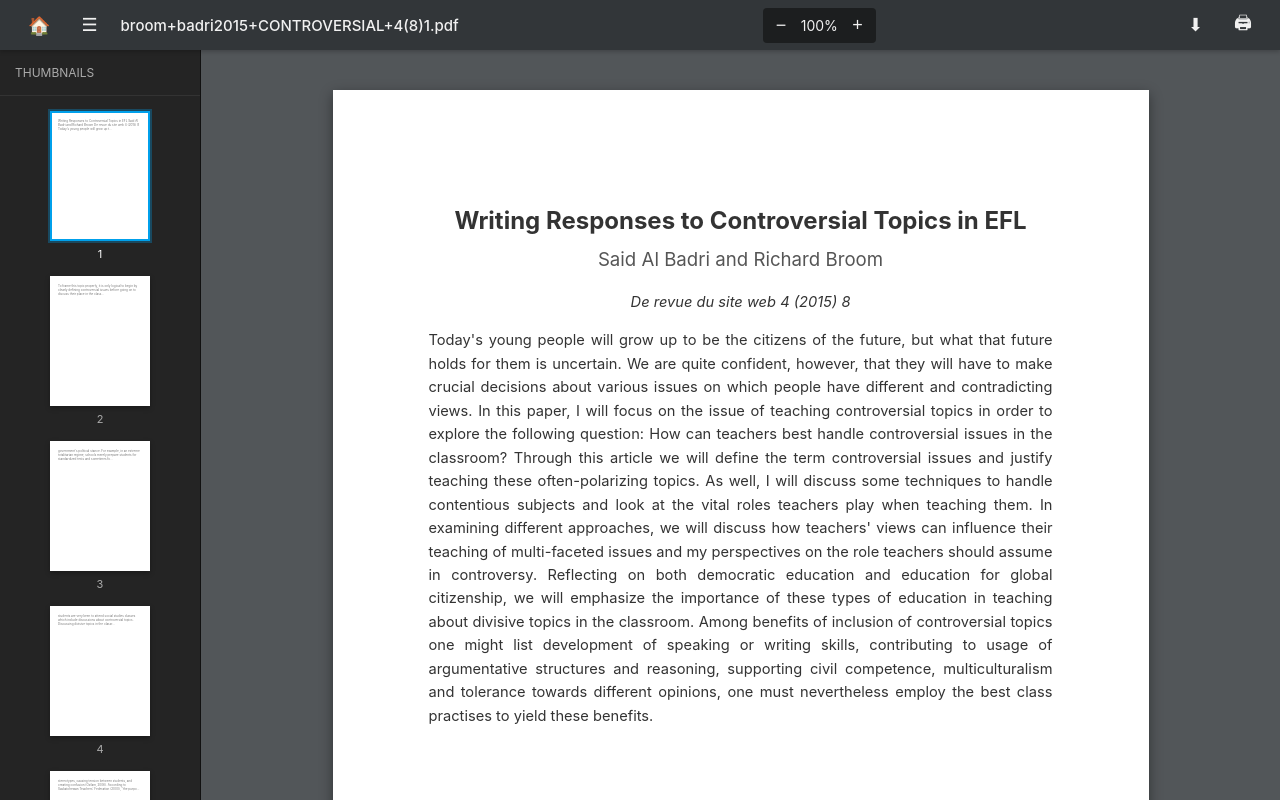
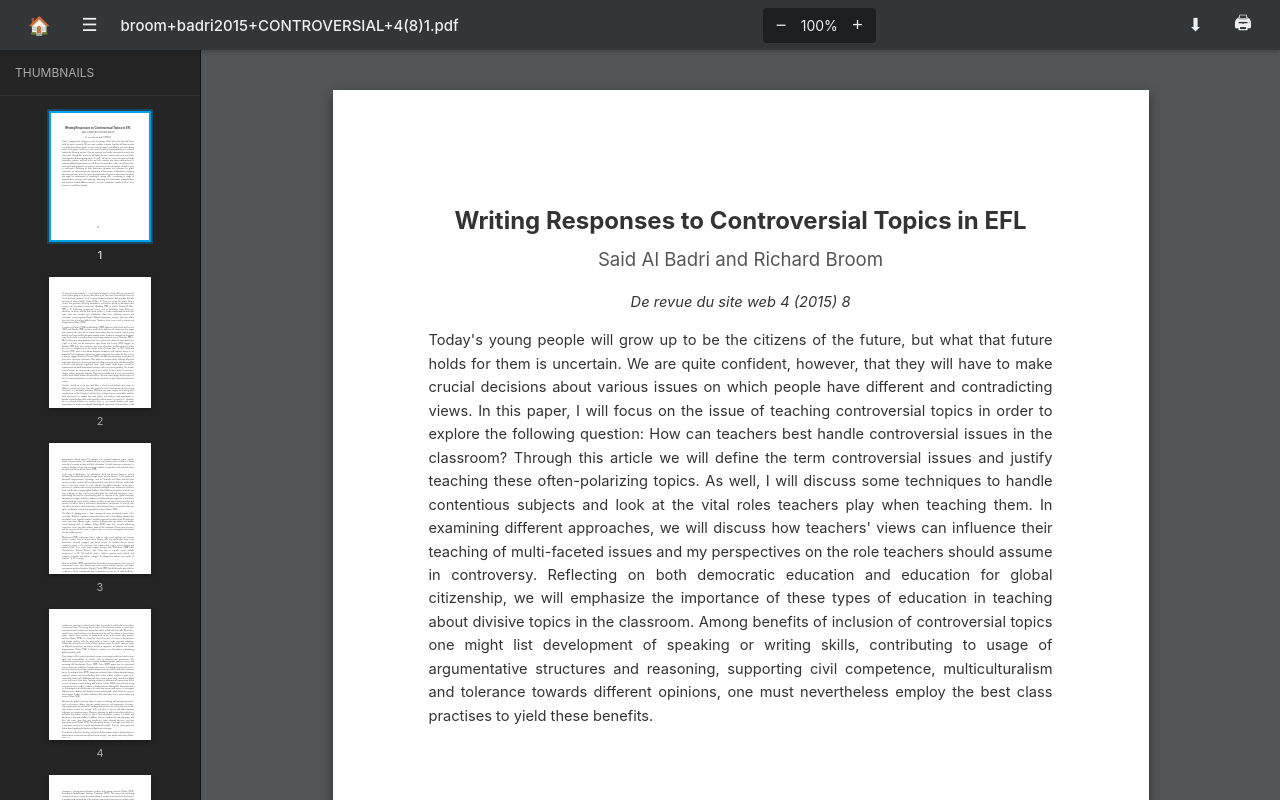
Before and after one commit to nakantru/ade, a plain HTML site: page cje-rce/archives/551584pdf.html in a window 1280 px wide. Drawn offline with Linux system fonts and the light colour scheme.

Commit message:
551584pdf.html

```diff
--- a/cje-rce/archives/551584pdf.html
+++ b/cje-rce/archives/551584pdf.html
@@ -105,7 +105,7 @@
             z-index: 2;
         }
 
-        /* Realistic PDF Thumbnails */
+        /* Realistic PDF Thumbnails - Scaled clones */
         .thumbnail-wrapper {
             margin: 15px auto;
             display: flex;
@@ -115,21 +115,34 @@
         }
 
         .thumbnail-page {
-            width: 100px;
-            height: 130px; /* 8.5x11 aspect ratio */
+            width: 102px; /* Approx 12% of 8.5in */
+            height: 131px; /* Approx 12% of 11in */
             background-color: white;
             box-shadow: 0 2px 5px rgba(0,0,0,0.3);
-            padding: 6px;
             box-sizing: border-box;
             overflow: hidden;
             border: 2px solid transparent;
             transition: border-color 0.2s, box-shadow 0.2s;
+            position: relative;
         }
 
         .thumbnail-wrapper:hover .thumbnail-page,
         .thumbnail-wrapper.active .thumbnail-page {
             border-color: #00a0eb;
             box-shadow: 0 0 0 2px rgba(0, 160, 235, 0.3);
+        }
+
+        .thumbnail-scaler {
+            transform-origin: top left;
+            transform: scale(0.115); /* Shrinks the cloned page down perfectly */
+            width: 8.5in;
+            height: 11in;
+            pointer-events: none; /* Stops the mini-page from being clickable */
+        }
+
+        .thumbnail-scaler .pdf-page {
+            box-shadow: none; /* Strip shadow from mini version */
+            margin-bottom: 0;
         }
 
         .thumbnail-label {
@@ -357,29 +370,44 @@
             sidebar.classList.toggle('hidden');
         });
 
-        // --- Generate Mini-Page Thumbnails Automatically ---
+        // --- Generate Mini-Page Thumbnails Automatically via Cloning ---
         const pages = document.querySelectorAll('.pdf-page');
         const thumbnailsContainer = document.getElementById('thumbnails-container');
 
         pages.forEach((page, index) => {
             const pageNum = index + 1;
 
-            // Extract a small snippet of text from the page to show on the miniature thumbnail
-            let snippet = page.innerText.substring(0, 150).replace(/\n/g, ' ') + '...';
-            if (page.innerText.trim() === '' || page.innerText.length < 5) snippet = '';
-
+            // Container for the whole thumbnail item
             const wrapper = document.createElement('div');
             wrapper.className = `thumbnail-wrapper ${pageNum === 1 ? 'active' : ''}`;
 
-            // Thumbnail styling matching the white page UI
-            wrapper.innerHTML = `
-                <div class="thumbnail-page">
-                    <div style="font-size: 3px; line-height: 1.4; color: #777; text-align: left; word-wrap: break-word;">
-                        ${snippet}
-                    </div>
-                </div>
-                <div class="thumbnail-label">${pageNum}</div>
-            `;
+            // The white box that holds the miniature page
+            const thumbPage = document.createElement('div');
+            thumbPage.className = 'thumbnail-page';
+
+            // The scaler that shrinks the cloned content
+            const scaler = document.createElement('div');
+            scaler.className = 'thumbnail-scaler';
+
+            // Deep clone the actual page DOM node
+            const clone = page.cloneNode(true);
+
+            // Strip out IDs to prevent HTML validation issues
+            clone.removeAttribute('id');
+            // Ensure the clone isn't editable
+            clone.removeAttribute('contenteditable');
+
+            // Assemble
+            scaler.appendChild(clone);
+            thumbPage.appendChild(scaler);
+
+            // Add the page number below the thumbnail
+            const label = document.createElement('div');
+            label.className = 'thumbnail-label';
+            label.innerText = pageNum;
+
+            wrapper.appendChild(thumbPage);
+            wrapper.appendChild(label);
 
             // Click behavior: scroll to the specific page and highlight thumbnail
             wrapper.addEventListener('click', () => {
```
